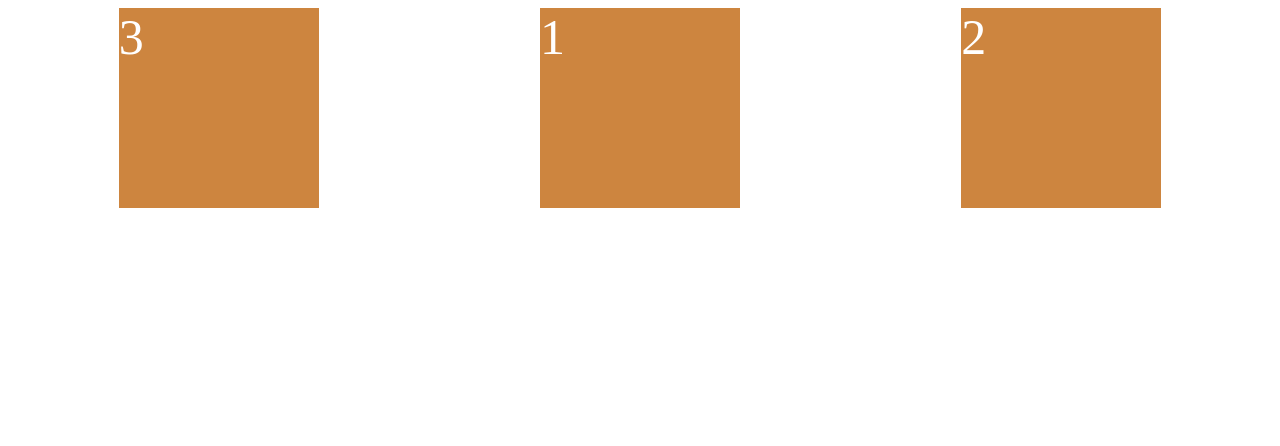
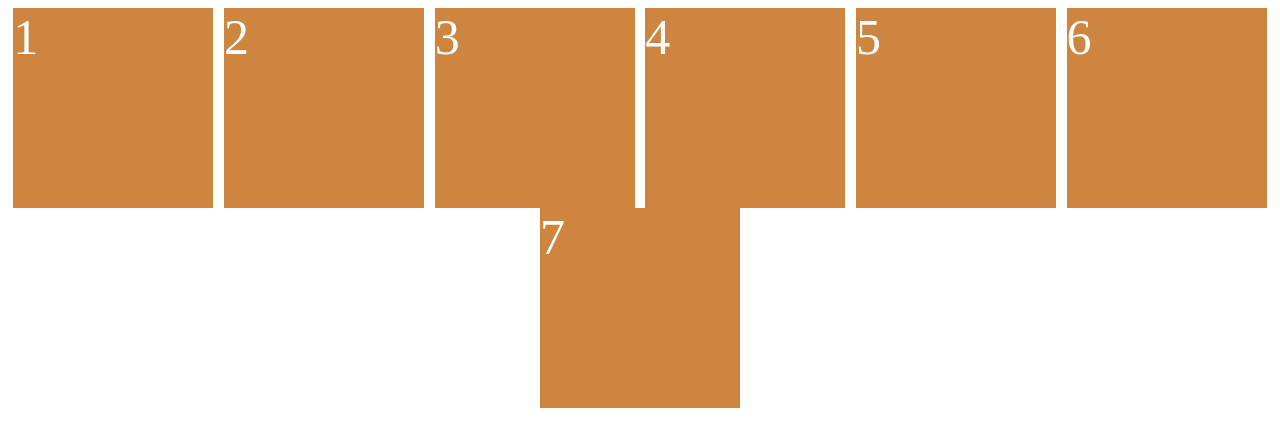
Before and after one commit to qlemql/SCSS, a plain HTML site: page index.html in a window 1280 px wide. Shown: the top 446 px of the page. Drawn offline with Linux system fonts and the light colour scheme.

Commit message:
Update CSS 2
display flex로 element들을 한 라인에 같이 둘 때

너무 많은 element들이 있으면
한 라인에 꾸겨 넣기위해 너비가 붕괴된다
(높이는 그대로)

flex-wrap의 기본값은 nowrap이다.

nowrap은 element들은 같은 줄에 있어야한다고 flexbox에게 지시한다.

wrap은 flexbox에게 child의 크기를 유지하라고 지시한다.

-reverse는 HTML을 바꾸지않고 방향을 역으로 바꾼다.

align-content는  element들의 줄이 바뀌는 line을 다룬다

```diff
--- a/index.html
+++ b/index.html
@@ -11,6 +11,10 @@
       <div class="child">1</div>
       <div class="child">2</div>
       <div class="child">3</div>
+      <div class="child">4</div>
+      <div class="child">5</div>
+      <div class="child">6</div>
+      <div class="child">7</div>
     </div>
   </body>
 </html>
--- a/styles2.css
+++ b/styles2.css
@@ -4,9 +4,15 @@ flexbox에서 box들의 위치를 옮기고 싶으면 flex container의 안에
 
 .father {
   display: flex;
+  /* -reverse는 HTML을 바꾸지않고 방향을 역으로 바꾼다. */
+  /* flex-direction: row-reverse; */
   /* Main Axis */
   justify-content: space-around;
-  height: 100vh;
+  /* align-content는  element들의 줄이 바뀌는 line을 다룬다*/
+  align-content: flex-start;
+  height: 200vh;
+  /* flex-wrap의 기본 defalu값은 nowrap이다 */
+  flex-wrap: wrap;
 }
 
 .child {
@@ -26,10 +32,10 @@ flexbox에서 box들의 위치를 옮기고 싶으면 flex container의 안에
 } */
 
 /* 기본적인 box order는 0이다 따라서 2번 box가 0 3번 box가 1이므로 2번박스가 3번 위치로 간다. */
-.child:nth-child(1) {
+/* .child:nth-child(1) {
   order: 2;
 }
 
 .child:nth-child(2) {
   order: 3;
-}
+} */
```
